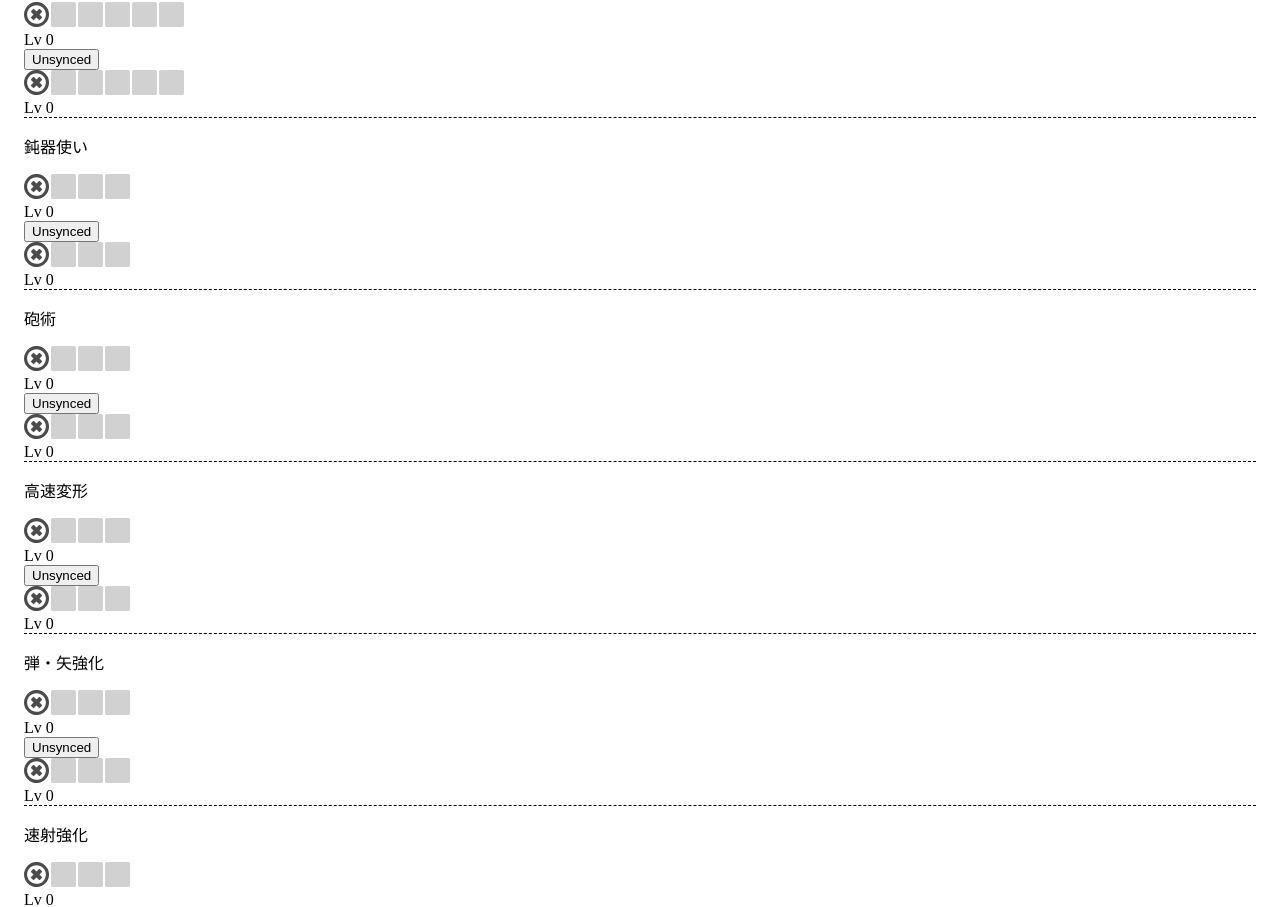
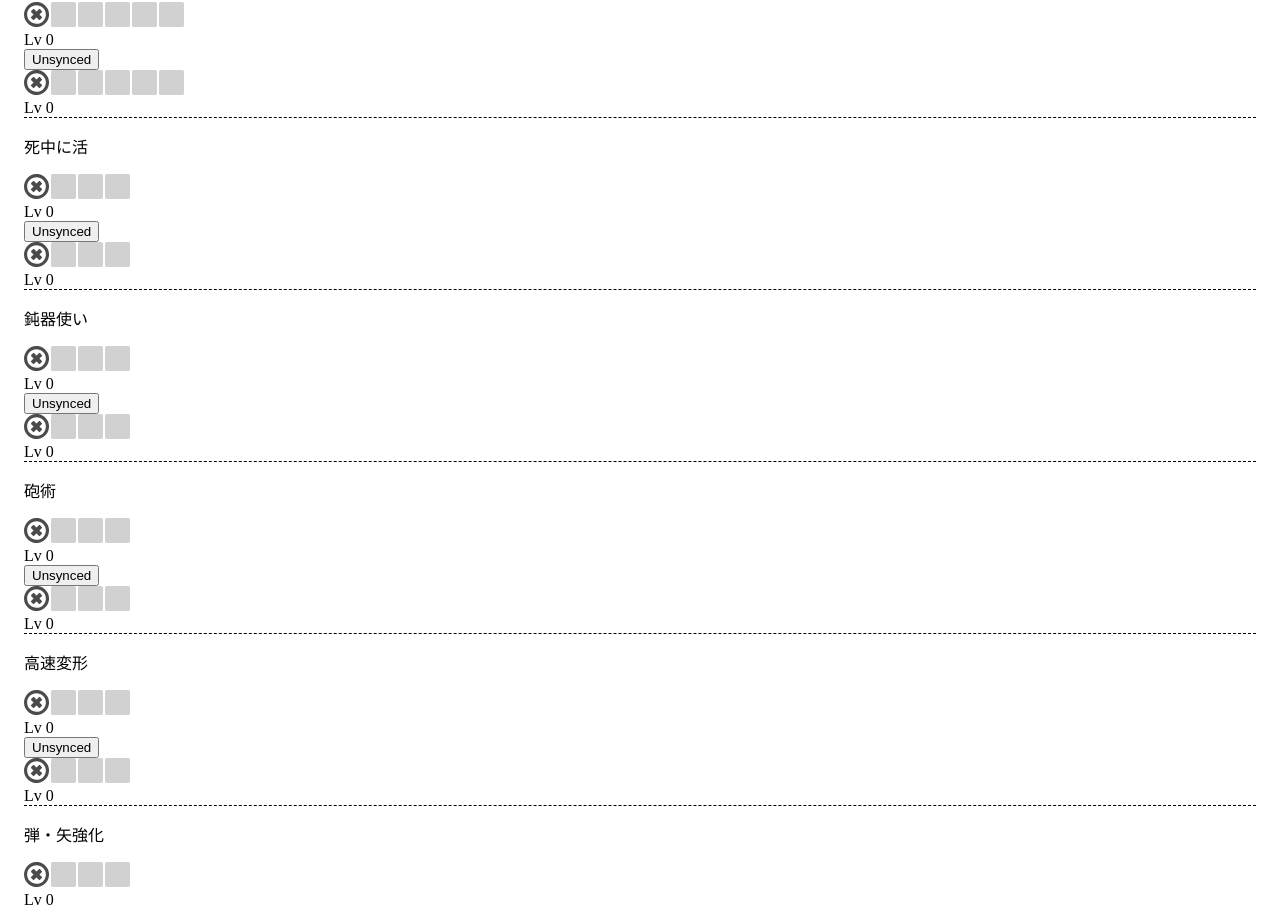
Before and after one commit to autopp/mhrise-atk-cmp, a Next.js app: page / in a window 1280 px wide. Shown: the part 3948-4855 px from the top of the page. Built offline with nearby package versions, Linux system fonts and the light colour scheme.

Commit message:
feat: add resuscitate

```diff
--- a/package.json
+++ b/package.json
@@ -3,7 +3,7 @@
   "version": "0.1.0",
   "private": true,
   "scripts": {
-    "dev": "next dev",
+    "dev": "next dev -p 4001",
     "build": "next build",
     "start": "next start",
     "test": "jest"
--- a/src/lib/status.ts
+++ b/src/lib/status.ts
@@ -100,6 +100,7 @@ export type Status = {
     readonly peakPerformance: Increase
     readonly latentPower: Increase
     readonly agitator: Agitator
+    readonly resuscitate: Increase
     readonly bludgeoner: Bludgeoner
     readonly artillery: Factor
     readonly rapidMorph: Factor
@@ -224,6 +225,8 @@ export const BLUDGEONERS: Bludgeoner[] = [
 
 export const ARTILLERIES = createDamageFactorSkill(["1.1", "1.2", "1.3"])
 
+export const RESUSCITATE = createAttackIncreaseSkill([5, 10, 20])
+
 export const RAPID_MORPHS: Factor[] = [
   { text: "", factor: UNIT_FACTOR },
   { text: "", factor: UNIT_FACTOR },
@@ -268,7 +271,7 @@ function calculateBaseAttack(status: Status): Decimal {
     item: { talonAndCharm, demonDrug, mightSeed, demonPowder },
     dango: { booster },
     rampage,
-    skill: { attackBoost, offensiveGuard, peakPerformance, agitator },
+    skill: { attackBoost, offensiveGuard, peakPerformance, agitator, resuscitate },
   } = status
 
   const weaponAttack = new Decimal(
@@ -288,7 +291,8 @@ function calculateBaseAttack(status: Status): Decimal {
       rampage.nonElementalBoost,
       attackBoost,
       peakPerformance,
-      agitator.attack
+      agitator.attack,
+      resuscitate
     )
   )
 }
--- a/src/pages/index.tsx
+++ b/src/pages/index.tsx
@@ -33,6 +33,7 @@ import {
   RAPID_MORPHS,
   AMMO_AND_ARROW_UPS,
   RAPID_FIRE_UPS,
+  RESUSCITATE,
 } from "@/lib/status"
 import CheckboxInputRow from "@/components/checkbox-input-row"
 import { usePairingState } from "@/lib/pairing"
@@ -72,6 +73,7 @@ const Home: FC = () => {
   const skillPeakPerformace = usePairingState(0)
   const skillLatentPower = usePairingState(0)
   const skillAgitator = usePairingState(0)
+  const skillResuscitate = usePairingState(0)
   const skillBludgeoner = usePairingState(0)
   const skillArtillery = usePairingState(0)
   const skillRapidMorph = usePairingState(0)
@@ -116,6 +118,7 @@ const Home: FC = () => {
         peakPerformance: PEAK_PERFORMANCES[valueOf(skillPeakPerformace)],
         latentPower: LATENT_POWERS[valueOf(skillLatentPower)],
         agitator: AGITATORS[valueOf(skillAgitator)],
+        resuscitate: RESUSCITATE[valueOf(skillResuscitate)],
         bludgeoner: BLUDGEONERS[valueOf(skillBludgeoner)],
         artillery: ARTILLERIES[valueOf(skillArtillery)],
         rapidMorph: RAPID_MORPHS[valueOf(skillRapidMorph)],
@@ -151,6 +154,7 @@ const Home: FC = () => {
     skillPeakPerformace,
     skillLatentPower,
     skillAgitator,
+    skillResuscitate,
     skillBludgeoner,
     skillArtillery,
     skillRapidMorph,
@@ -205,6 +209,7 @@ const Home: FC = () => {
         <LevelInputRow label="フルチャージ" levels={PEAK_PERFORMANCES} {...skillPeakPerformace} />
         <LevelInputRow label="力の解放" levels={LATENT_POWERS} {...skillLatentPower} />
         <LevelInputRow label="挑戦者" levels={AGITATORS} {...skillAgitator} />
+        <LevelInputRow label="死中に活" levels={RESUSCITATE} {...skillResuscitate} />
         <LevelInputRow label="鈍器使い" levels={BLUDGEONERS} {...skillBludgeoner} />
         <LevelInputRow label="砲術" levels={ARTILLERIES} {...skillArtillery} />
         <LevelInputRow label="高速変形" levels={RAPID_MORPHS} {...skillRapidMorph} />
```
